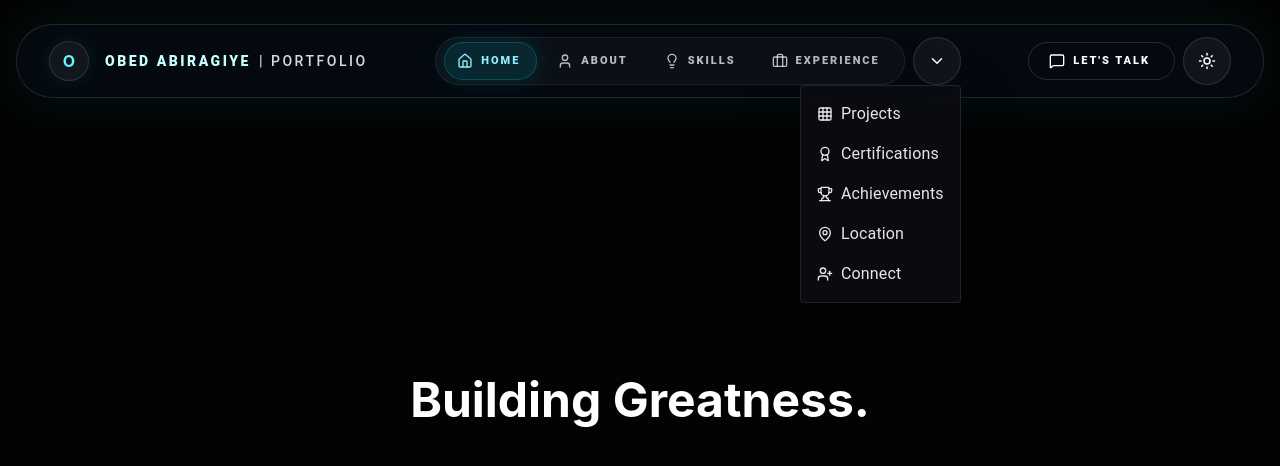
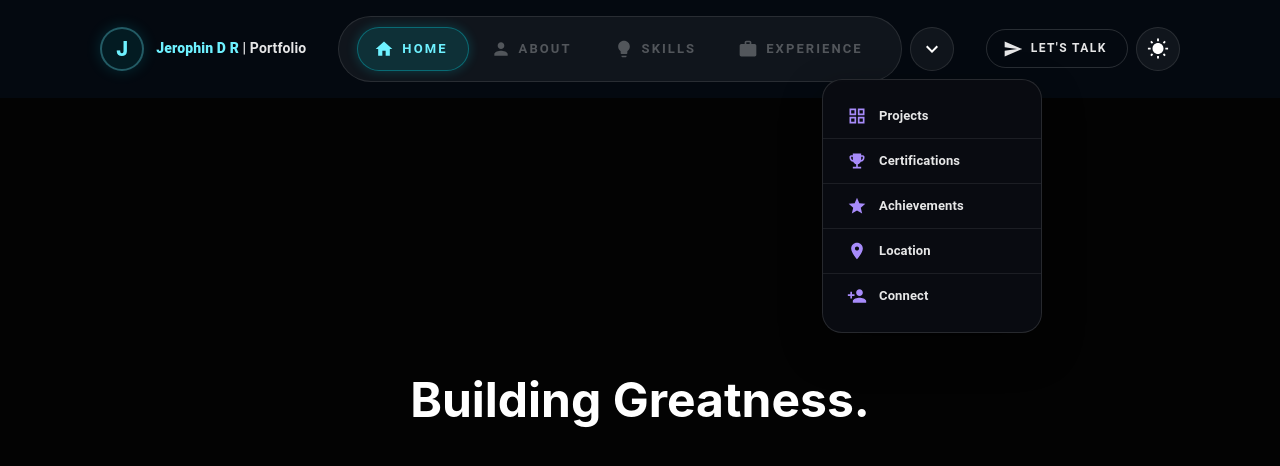
Before and after one commit to obedab/obed-portifolio, a Next.js app: page / in a window 1280 px wide. Both pictures are taken after a click on the button 936 px from the left and 61 px from the top of the page. Shown: the top 466 px of the page. Built offline with nearby package versions, Linux system fonts and the light colour scheme.

Commit message:
update on nave ui

```diff
--- a/package.json
+++ b/package.json
@@ -12,6 +12,7 @@
   "dependencies": {
     "@emotion/react": "^11.12.0",
     "@emotion/styled": "^11.12.0",
+    "@mui/icons-material": "^5.11.16",
     "@mui/material": "^5.16.0",
     "framer-motion": "^12.38.0",
     "lucide-react": "^1.7.0",
--- a/src/app/components/layout/Navbar.tsx
+++ b/src/app/components/layout/Navbar.tsx
@@ -12,34 +12,34 @@ import {
   Typography,
 } from "@mui/material";
 import {
-  Home,
-  User,
-  Lightbulb,
-  Briefcase,
-  MessageSquare,
-  Sun,
-  ChevronUp,
-  ChevronDown,
-  Grid,
-  Award,
-  Trophy,
-  MapPin,
-  UserPlus,
-} from "lucide-react";
+  Home as HomeIcon,
+  Person as PersonIcon,
+  Lightbulb as LightbulbIcon,
+  Work as WorkIcon,
+  Send as SendIcon,
+  WbSunny as WbSunnyIcon,
+  ExpandLess as ExpandLessIcon,
+  ExpandMore as ExpandMoreIcon,
+  GridView as GridViewIcon,
+  EmojiEvents as EmojiEventsIcon,
+  Star as StarsIcon,
+  LocationOn as LocationOnIcon,
+  PersonAdd as PersonAddIcon,
+} from "@mui/icons-material";
 
 const navItems = [
-  { name: "Home", href: "#home", icon: <Home size={16} /> },
-  { name: "About", href: "#about", icon: <User size={16} /> },
-  { name: "Skills", href: "#skills", icon: <Lightbulb size={16} /> },
-  { name: "Experience", href: "#experience", icon: <Briefcase size={16} /> },
+  { name: "Home", href: "#home", icon: <HomeIcon fontSize="small" /> },
+  { name: "About", href: "#about", icon: <PersonIcon fontSize="small" /> },
+  { name: "Skills", href: "#skills", icon: <LightbulbIcon fontSize="small" /> },
+  { name: "Experience", href: "#experience", icon: <WorkIcon fontSize="small" /> },
 ];
 
 const dropdownItems = [
-  { name: "Projects", icon: <Grid size={16} /> },
-  { name: "Certifications", icon: <Award size={16} /> },
-  { name: "Achievements", icon: <Trophy size={16} /> },
-  { name: "Location", icon: <MapPin size={16} /> },
-  { name: "Connect", icon: <UserPlus size={16} /> },
+  { name: "Projects", icon: <GridViewIcon fontSize="small" /> },
+  { name: "Certifications", icon: <EmojiEventsIcon fontSize="small" /> },
+  { name: "Achievements", icon: <StarsIcon fontSize="small" /> },
+  { name: "Location", icon: <LocationOnIcon fontSize="small" /> },
+  { name: "Connect", icon: <PersonAddIcon fontSize="small" /> },
 ];
 
 export default function Navbar() {
@@ -59,86 +59,90 @@ export default function Navbar() {
       sx={{
         backgroundColor: "rgba(5, 10, 18, 0.92)",
         backdropFilter: "blur(30px)",
-        border: "1px solid rgba(255,255,255,0.12)",
-        boxShadow: "0 0 60px rgba(0,242,255,0.08)",
-        top: 24,
-        mx: "auto",
+        border: "none",
+        boxShadow: "none",
+        top: 0,
         left: 0,
         right: 0,
-        width: "calc(100% - 32px)",
-        maxWidth: "1400px",
-        borderRadius: "36px",
+        width: "100%",
       }}
     >
       <Toolbar
         sx={{
-          px: { xs: 2, md: 4 },
-          py: 1.5,
+          px: { xs: 2, md: 6 },
+          py: 2,
           display: "flex",
-          flexWrap: "wrap",
-          justifyContent: "space-between",
-          gap: 2,
+          justifyContent: "center",
+          alignItems: "center",
+          gap: 4,
+          maxWidth: "1200px",
+          mx: "auto",
         }}
       >
-        <Box sx={{ display: "flex", alignItems: "center", gap: 2 }}>
+        {/* Logo */}
+        <Box sx={{ display: "flex", alignItems: "center", gap: 1.5, minWidth: "fit-content" }}>
           <Box
             sx={{
-              width: 40,
-              height: 40,
+              width: 44,
+              height: 44,
               borderRadius: "50%",
-              border: "1px solid rgba(255,255,255,0.12)",
-              bgcolor: "rgba(255,255,255,0.06)",
+              border: "2px solid rgba(110, 241, 255, 0.3)",
+              bgcolor: "rgba(0, 242, 255, 0.08)",
               color: "#6ef1ff",
               display: "flex",
               alignItems: "center",
               justifyContent: "center",
-              fontWeight: 700,
-              boxShadow: "0 0 20px rgba(0,242,255,0.1)",
+              fontWeight: 800,
+              fontSize: "20px",
+              boxShadow: "0 0 15px rgba(0,242,255,0.15)",
             }}
           >
-            O
+            J
           </Box>
-          <Typography variant="button" sx={{ color: "rgba(255,255,255,0.85)", letterSpacing: "0.18em" }}>
-            <Box component="span" sx={{ fontWeight: 900, color: "#c8ffff", mr: 1}}>
-              Obed ABIRAGIYE
+          <Typography sx={{ color: "rgba(255,255,255,0.9)", fontSize: "14px", fontWeight: 600, whiteSpace: "nowrap" }}>
+            <Box component="span" sx={{ color: "#6ef1ff", fontWeight: 800 }}>
+              Jerophin D R
             </Box>
-            | Portfolio
+            {" | Portfolio"}
           </Typography>
         </Box>
 
-        <Stack direction="row" alignItems="center" spacing={1} sx={{ flexWrap: "wrap", justifyContent: "center" }}>
+        {/* Nav Items + Dropdown */}
+        <Stack direction="row" alignItems="center" spacing={0} sx={{ flex: 1, justifyContent: "center" }}>
           <Box
             sx={{
               display: "flex",
-              flexWrap: "wrap",
-              gap: 1,
-              p: "4px 8px",
+              gap: 0.75,
+              p: "10px 18px",
               borderRadius: "999px",
-              border: "1px solid rgba(255,255,255,0.08)",
-              bgcolor: "rgba(255,255,255,0.03)",
+              border: "1px solid rgba(255,255,255,0.1)",
+              bgcolor: "rgba(255,255,255,0.05)",
+              maxWidth: "760px",
+              justifyContent: "center",
             }}
           >
-            {navItems.map((item, idx) => (
+            {navItems.map((item) => (
               <Button
                 key={item.name}
                 href={item.href}
                 startIcon={item.icon}
                 sx={{
-                  minWidth: 0,
-                  px: 2,
-                  py: 1,
-                  color: idx === 0 ? "#8ef0ff" : "rgba(255,255,255,0.72)",
-                  bgcolor: idx === 0 ? "rgba(0,242,255,0.1)" : "transparent",
+                  px: 2.5,
+                  py: 1.2,
+                  color: item.href === "#home" ? "#6ef1ff" : "rgba(255,255,255,0.28)",
+                  bgcolor: item.href === "#home" ? "rgba(0,242,255,0.12)" : "transparent",
                   borderRadius: "999px",
                   textTransform: "uppercase",
-                  letterSpacing: "0.18em",
-                  fontSize: "11px",
-                  fontWeight: 900,
-                  border: idx === 0 ? "1px solid rgba(0,242,255,0.2)" : "none",
-                  boxShadow: idx === 0 ? "0 0 20px rgba(0,242,255,0.12)" : "none",
+                  letterSpacing: "0.16em",
+                  fontSize: "13px",
+                  fontWeight: 700,
+                  border: item.href === "#home" ? "1px solid rgba(0,242,255,0.3)" : "none",
+                  boxShadow: item.href === "#home" ? "0 0 12px rgba(0,242,255,0.2)" : "none",
+                  transition: "all 0.25s ease",
                   "&:hover": {
-                    bgcolor: idx === 0 ? "rgba(0,242,255,0.14)" : "rgba(255,255,255,0.08)",
-                    color: "#fff",
+                    bgcolor: "rgba(139, 92, 246, 0.2)",
+                    borderColor: "rgba(139, 92, 246, 0.35)",
+                    color: "#a78bfa",
                   },
                 }}
               >
@@ -148,20 +152,22 @@ export default function Navbar() {
           </Box>
 
           <IconButton
-            aria-controls={isMenuOpen ? "more-menu" : undefined}
-            aria-haspopup="true"
-            aria-expanded={isMenuOpen ? "true" : undefined}
             onClick={handleToggleMenu}
             sx={{
-              width: 48,
-              height: 48,
+              ml: 1,
+              width: 44,
+              height: 44,
               borderRadius: "50%",
-              border: "1px solid rgba(255,255,255,0.12)",
+              border: "1px solid rgba(255,255,255,0.1)",
               bgcolor: "rgba(255,255,255,0.05)",
               color: "#fff",
+              transition: "all 0.25s ease",
+              "&:hover": {
+                bgcolor: "rgba(139, 92, 246, 0.2)",
+              },
             }}
           >
-            {isMenuOpen ? <ChevronDown size={18} /> : <ChevronUp size={18} />}
+            {isMenuOpen ? <ExpandMoreIcon sx={{ fontSize: 24 }} /> : <ExpandLessIcon sx={{ fontSize: 24 }} />}
           </IconButton>
 
           <Menu
@@ -169,32 +175,41 @@ export default function Navbar() {
             anchorEl={anchorEl}
             open={isMenuOpen}
             onClose={handleCloseMenu}
-            anchorOrigin={{ vertical: "bottom", horizontal: "right" }}
-            transformOrigin={{ vertical: "top", horizontal: "right" }}
+            anchorOrigin={{ vertical: "bottom", horizontal: "center" }}
+            transformOrigin={{ vertical: "top", horizontal: "center" }}
             PaperProps={{
               sx: {
-                bgcolor: "rgba(10,12,18,0.95)",
-                border: "1px solid rgba(255,255,255,0.1)",
-                boxShadow: "0 20px 60px rgba(0,0,0,0.45)",
-                backdropFilter: "blur(20px)",
+                bgcolor: "rgba(10,12,18,0.96)",
+                border: "1px solid rgba(255,255,255,0.12)",
+                boxShadow: "0 16px 40px rgba(0,0,0,0.45)",
+                backdropFilter: "blur(22px)",
+                minWidth: "220px",
+                mt: 1,
+                borderRadius: "20px",
+                p: "6px 0",
               },
             }}
           >
-            {dropdownItems.map((item) => (
+            {dropdownItems.map((item, idx) => (
               <MenuItem
                 key={item.name}
                 onClick={handleCloseMenu}
                 sx={{
                   color: "rgba(255,255,255,0.9)",
-                  gap: 1,
-                  py: 1,
-                  px: 2,
+                  fontSize: "13px",
+                  fontWeight: 600,
+                  gap: 1.5,
+                  py: 1.5,
+                  px: 3,
+                  borderBottom: idx !== dropdownItems.length - 1 ? "1px solid rgba(255,255,255,0.08)" : "none",
+                  transition: "all 0.25s ease",
                   "&:hover": {
-                    bgcolor: "rgba(0,242,255,0.08)",
+                    bgcolor: "rgba(139, 92, 246, 0.25)",
+                    color: "#a78bfa",
                   },
                 }}
               >
-                <Box sx={{ display: "inline-flex", alignItems: "center", justifyContent: "center" }}>
+                <Box sx={{ display: "inline-flex", color: "#a78bfa" }}>
                   {item.icon}
                 </Box>
                 {item.name}
@@ -203,23 +218,26 @@ export default function Navbar() {
           </Menu>
         </Stack>
 
-        <Stack direction="row" alignItems="center" spacing={1}>
+        {/* Action Buttons */}
+        <Stack direction="row" alignItems="center" spacing={1} sx={{ minWidth: "fit-content" }}>
           <Button
             variant="outlined"
-            startIcon={<MessageSquare size={16} />}
+            startIcon={<SendIcon sx={{ fontSize: 18 }} />}
             sx={{
-              borderColor: "rgba(255,255,255,0.14)",
-              color: "#fff",
+              borderColor: "rgba(255,255,255,0.15)",
+              color: "rgba(255,255,255,0.9)",
               textTransform: "uppercase",
-              letterSpacing: "0.18em",
+              letterSpacing: "0.12em",
               py: 1,
-              px: 3,
-              fontSize: "11px",
-              fontWeight: 900,
+              px: 2.5,
+              fontSize: "12px",
+              fontWeight: 700,
               borderRadius: "999px",
+              transition: "all 0.25s ease",
               "&:hover": {
-                bgcolor: "rgba(255,255,255,0.1)",
-                borderColor: "rgba(255,255,255,0.18)",
+                bgcolor: "rgba(139, 92, 246, 0.2)",
+                borderColor: "rgba(139, 92, 246, 0.4)",
+                color: "#a78bfa",
               },
             }}
           >
@@ -227,15 +245,19 @@ export default function Navbar() {
           </Button>
           <IconButton
             sx={{
-              width: 48,
-              height: 48,
+              width: 44,
+              height: 44,
               borderRadius: "50%",
-              border: "1px solid rgba(255,255,255,0.12)",
+              border: "1px solid rgba(255,255,255,0.1)",
               bgcolor: "rgba(255,255,255,0.05)",
               color: "#fff",
+              transition: "all 0.25s ease",
+              "&:hover": {
+                bgcolor: "rgba(139, 92, 246, 0.2)",
+              },
             }}
           >
-            <Sun size={18} />
+            <WbSunnyIcon sx={{ fontSize: 22 }} />
           </IconButton>
         </Stack>
       </Toolbar>
--- /dev/null
+++ b/src/app/components/ui/Button.tsx
@@ -0,0 +1,60 @@
+import { ReactNode } from 'react';
+
+interface ButtonProps {
+  children: ReactNode;
+  variant?: 'primary' | 'secondary' | 'outline';
+  size?: 'sm' | 'md' | 'lg';
+  textCase?: 'uppercase' | 'lowercase' | 'none';
+  href?: string;
+  onClick?: () => void;
+  startIcon?: ReactNode;
+  className?: string;
+}
+
+export default function Button({
+  children,
+  variant = 'primary',
+  size = 'lg',
+  textCase = 'uppercase',
+  href,
+  onClick,
+  startIcon,
+  className = '',
+}: ButtonProps) {
+  const baseClasses = 'inline-flex items-center justify-center gap-2 font-bold tracking-widest transition-all duration-300 rounded-full border focus:outline-none focus:ring-2 focus:ring-cyan-400/50';
+  const caseClasses = {
+    uppercase: 'uppercase',
+    lowercase: 'lowercase',
+    none: '',
+  };
+
+  const variantClasses = {
+    primary: 'bg-cyan-500/10 border-cyan-400/20 text-cyan-300 hover:bg-violet-500/20 hover:border-violet-400/30 shadow-lg shadow-cyan-500/10',
+    secondary: 'bg-transparent border-transparent text-white/60 hover:bg-violet-500/10 hover:border-violet-400/20 hover:text-violet-100',
+    outline: 'border-white/15 text-white hover:bg-violet-500/10 hover:border-violet-400/25',
+  };
+
+  const sizeClasses = {
+    sm: 'px-3 py-1 text-xs',
+    md: 'px-5 py-3 text-sm font-semibold',
+    lg: 'px-6 py-3 text-base',
+  };
+
+  const classes = `${baseClasses} ${caseClasses[textCase]} ${variantClasses[variant]} ${sizeClasses[size]} ${className}`;
+
+  if (href) {
+    return (
+      <a href={href} onClick={onClick} className={classes}>
+        {startIcon}
+        {children}
+      </a>
+    );
+  }
+
+  return (
+    <button onClick={onClick} className={classes}>
+      {startIcon}
+      {children}
+    </button>
+  );
+}
--- /dev/null
+++ b/src/app/components/ui/IconButton.tsx
@@ -0,0 +1,33 @@
+import { ReactNode } from 'react';
+
+interface IconButtonProps {
+  children: ReactNode;
+  onClick?: () => void;
+  size?: 'sm' | 'md' | 'lg';
+  className?: string;
+  'aria-label'?: string;
+}
+
+const iconSizeClasses = {
+  sm: 'w-10 h-10',
+  md: 'w-12 h-12',
+  lg: 'w-14 h-14',
+};
+
+export default function IconButton({
+  children,
+  onClick,
+  size = 'lg',
+  className = '',
+  'aria-label': ariaLabel,
+}: IconButtonProps) {
+  return (
+    <button
+      onClick={onClick}
+      className={`${iconSizeClasses[size]} rounded-full border border-white/12 bg-white/5 text-white flex items-center justify-center transition-all duration-300 hover:bg-white/10 focus:outline-none focus:ring-2 focus:ring-cyan-400/50 ${className}`}
+      aria-label={ariaLabel}
+    >
+      {children}
+    </button>
+  );
+}
--- /dev/null
+++ b/src/app/components/ui/Logo.tsx
@@ -0,0 +1,17 @@
+interface LogoProps {
+  className?: string;
+}
+
+export default function Logo({ className = '' }: LogoProps) {
+  return (
+    <div className={`flex items-center gap-3 ${className}`}>
+      <div className="w-14 h-14 rounded-full border border-white/12 bg-white/6 text-cyan-200 flex items-center justify-center font-bold shadow-lg shadow-cyan-500/10">
+        O
+      </div>
+      <div className="text-white/85 font-bold  tracking-widest text-sm">
+        <span className="text-cyan-200 font-black mr-1">Obed ABIRAGIYE</span>
+        | Portfolio
+      </div>
+    </div>
+  );
+}
```
Also changed, not shown: src/app/components/ui/Dropdown.tsx (added, +56 -0 lines), src/app/icons/index.ts (added, +13 -0 lines), 1 other file (tests, documents, lock files or other folders).
